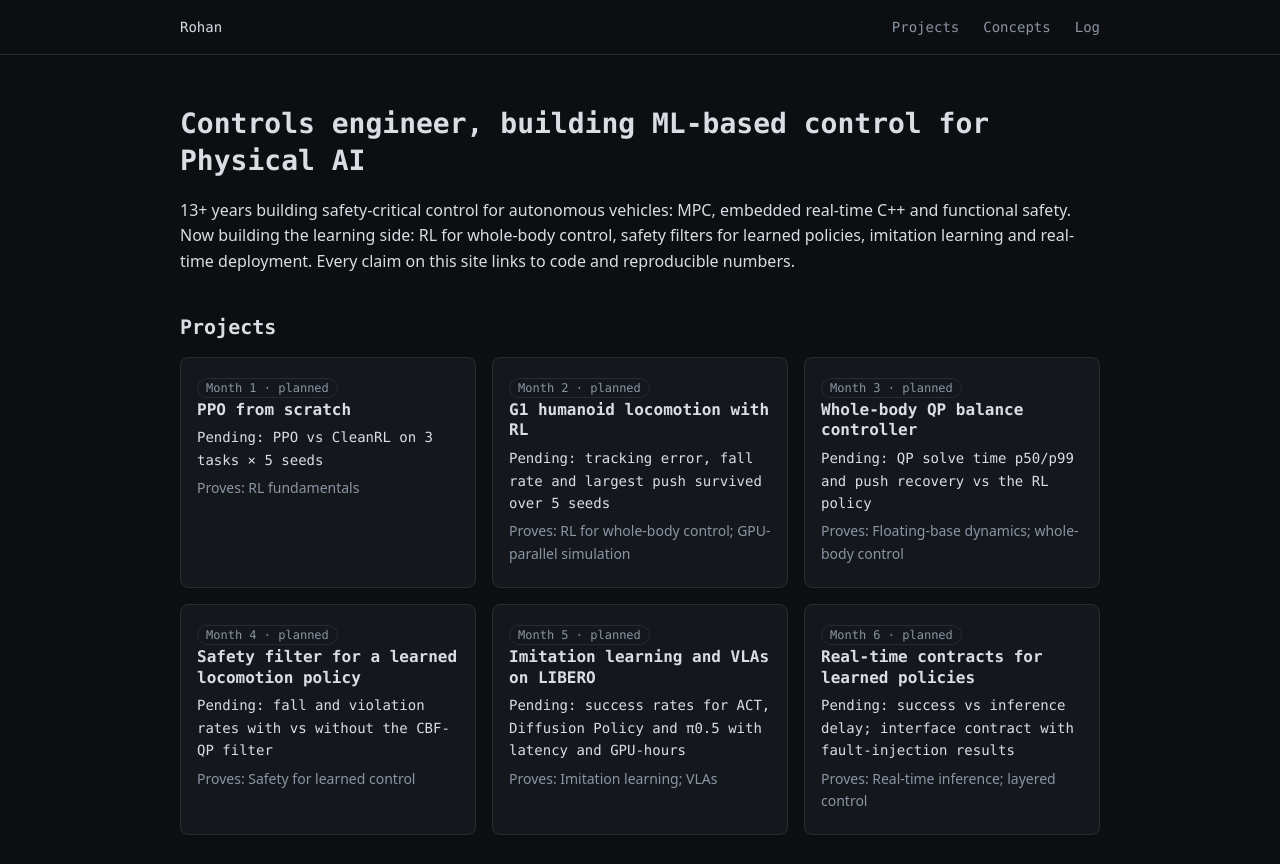
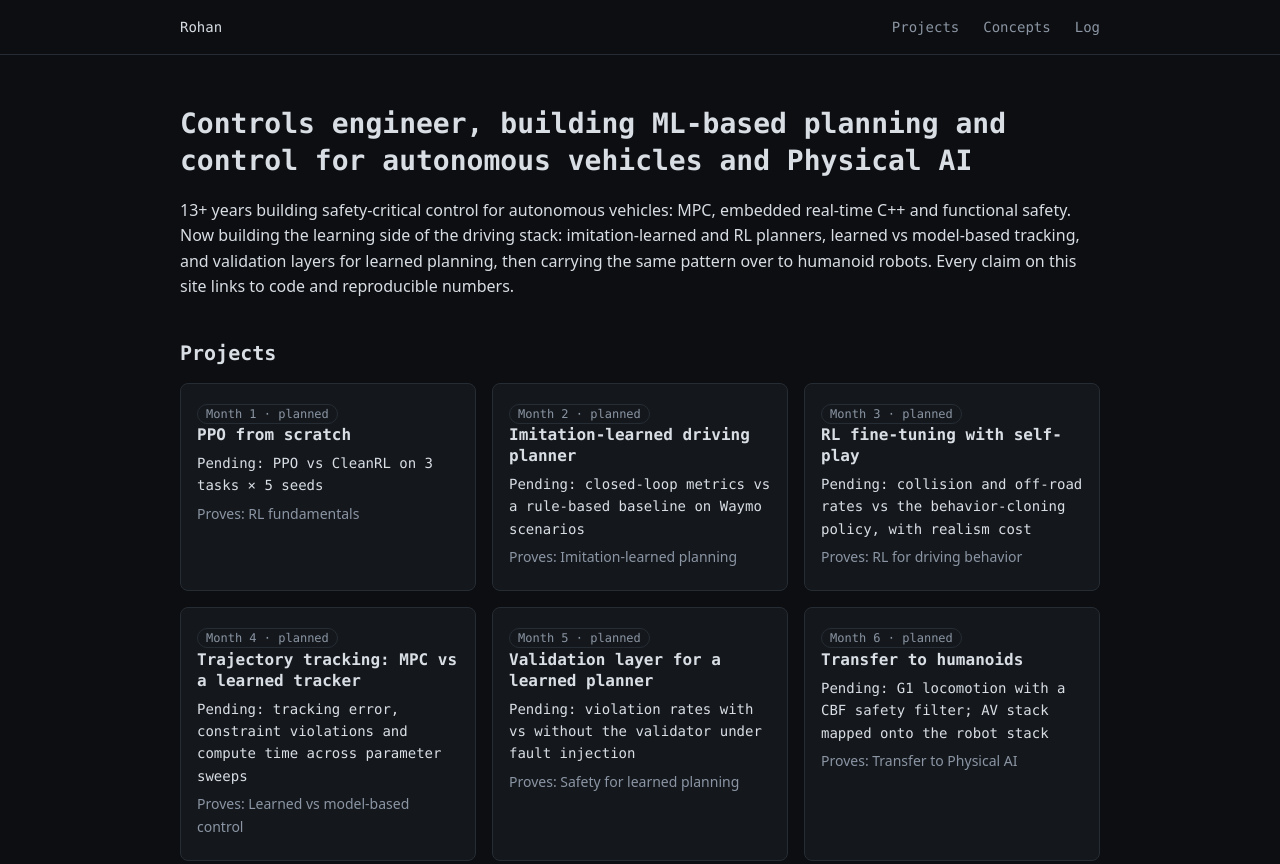
Before and after one commit to divekarrohan/divekarrohan.github.io, an Astro site: page / in a window 1280 px wide. Shown: the top 864 px of the page. Built offline with nearby package versions, Linux system fonts and the light colour scheme; Astro itself is replaced by a stand-in of ours.

Commit message:
Switch project slots to the AV-first plan
Months 2-6 are now the imitation planner, RL fine-tuning, MPC vs
learned tracking, the validation layer, and humanoid transfer.

Co-Authored-By: Claude Opus 5.5 <noreply@anthropic.com>
Claude-Session: https://claude.ai/code/session_012aR82LFpSq4ouaMUgM8SWd

```diff
--- /dev/null
+++ b/src/content/projects/02-av-imitation-planner.md
@@ -0,0 +1,9 @@
+---
+title: Imitation-learned driving planner
+repo: av-imitation-planner
+month: 2
+status: planned
+proves: Imitation-learned planning
+headline: "Pending: closed-loop metrics vs a rule-based baseline on Waymo scenarios"
+gate: Explain open-loop vs closed-loop misalignment with my own numbers; 3 seeds against the rule-based baseline.
+---
--- a/src/content/projects/02-g1-locomotion-mjlab.md
+++ /dev/null
@@ -1,9 +0,0 @@
----
-title: G1 humanoid locomotion with RL
-repo: g1-locomotion-mjlab
-month: 2
-status: planned
-proves: RL for whole-body control; GPU-parallel simulation
-headline: "Pending: tracking error, fall rate and largest push survived over 5 seeds"
-gate: G1 walks on all 5 seeds; every reward term explained.
----
--- /dev/null
+++ b/src/content/projects/03-av-rl-planner.md
@@ -0,0 +1,9 @@
+---
+title: RL fine-tuning with self-play
+repo: av-rl-planner
+month: 3
+status: planned
+proves: RL for driving behavior
+headline: "Pending: collision and off-road rates vs the behavior-cloning policy, with realism cost"
+gate: Derive the KL-regularized RL objective closed-book; beat the BC policy on held-out scenarios.
+---
--- a/src/content/projects/03-g1-wbc-qp.md
+++ /dev/null
@@ -1,9 +0,0 @@
----
-title: Whole-body QP balance controller
-repo: g1-wbc-qp
-month: 3
-status: planned
-proves: Floating-base dynamics; whole-body control
-headline: "Pending: QP solve time p50/p99 and push recovery vs the RL policy"
-gate: Derive the floating-base equations of motion and friction-cone linearization closed-book.
----
--- /dev/null
+++ b/src/content/projects/04-av-tracking-mpc-vs-rl.md
@@ -0,0 +1,9 @@
+---
+title: "Trajectory tracking: MPC vs a learned tracker"
+repo: av-tracking-mpc-vs-rl
+month: 4
+status: planned
+proves: Learned vs model-based control
+headline: "Pending: tracking error, constraint violations and compute time across parameter sweeps"
+gate: Derive the LTV-MPC QP closed-book; both controllers on identical sweeps.
+---
--- a/src/content/projects/04-safe-g1-locomotion.md
+++ /dev/null
@@ -1,9 +0,0 @@
----
-title: Safety filter for a learned locomotion policy
-repo: safe-g1-locomotion
-month: 4
-status: planned
-proves: Safety for learned control
-headline: "Pending: fall and violation rates with vs without the CBF-QP filter"
-gate: Derive the CBF condition and the single-constraint CBF-QP solution closed-book.
----
--- /dev/null
+++ b/src/content/projects/05-av-safety-stack.md
@@ -0,0 +1,9 @@
+---
+title: Validation layer for a learned planner
+repo: av-safety-stack
+month: 5
+status: planned
+proves: Safety for learned planning
+headline: "Pending: violation rates with vs without the validator under fault injection"
+gate: Derive the CBF condition closed-book; publish violation rates with vs without the validator.
+---
--- a/src/content/projects/05-libero-imitation-vla.md
+++ /dev/null
@@ -1,9 +0,0 @@
----
-title: Imitation learning and VLAs on LIBERO
-repo: libero-imitation-vla
-month: 5
-status: planned
-proves: Imitation learning; VLAs
-headline: "Pending: success rates for ACT, Diffusion Policy and π0.5 with latency and GPU-hours"
-gate: Explain compounding error and the diffusion training objective from a blank page.
----
--- /dev/null
+++ b/src/content/projects/06-g1-locomotion-safe.md
@@ -0,0 +1,9 @@
+---
+title: Transfer to humanoids
+repo: g1-locomotion-safe
+month: 6
+status: planned
+proves: Transfer to Physical AI
+headline: "Pending: G1 locomotion with a CBF safety filter; AV stack mapped onto the robot stack"
+gate: Every headline number reruns with one command.
+---
--- a/src/content/projects/06-realtime-layered-control.md
+++ /dev/null
@@ -1,9 +0,0 @@
----
-title: Real-time contracts for learned policies
-repo: realtime-layered-control
-month: 6
-status: planned
-proves: Real-time inference; layered control
-headline: "Pending: success vs inference delay; interface contract with fault-injection results"
-gate: Every headline number reruns with one command.
----
--- a/src/pages/index.astro
+++ b/src/pages/index.astro
@@ -8,12 +8,12 @@ const concepts = await getCollection('concepts');
 const liveConcepts = concepts.filter((c) => c.data.status === 'live').length;
 ---
 <Base title="Rohan · ML control for Physical AI">
-  <h1>Controls engineer, building ML-based control for Physical AI</h1>
+  <h1>Controls engineer, building ML-based planning and control for autonomous vehicles and Physical AI</h1>
   <p>
     13+ years building safety-critical control for autonomous vehicles: MPC, embedded real-time C++ and
-    functional safety. Now building the learning side: RL for whole-body control, safety filters for learned
-    policies, imitation learning and real-time deployment. Every claim on this site links to code and
-    reproducible numbers.
+    functional safety. Now building the learning side of the driving stack: imitation-learned and RL planners,
+    learned vs model-based tracking, and validation layers for learned planning, then carrying the same pattern
+    over to humanoid robots. Every claim on this site links to code and reproducible numbers.
   </p>
 
   <h2>Projects</h2>
```
